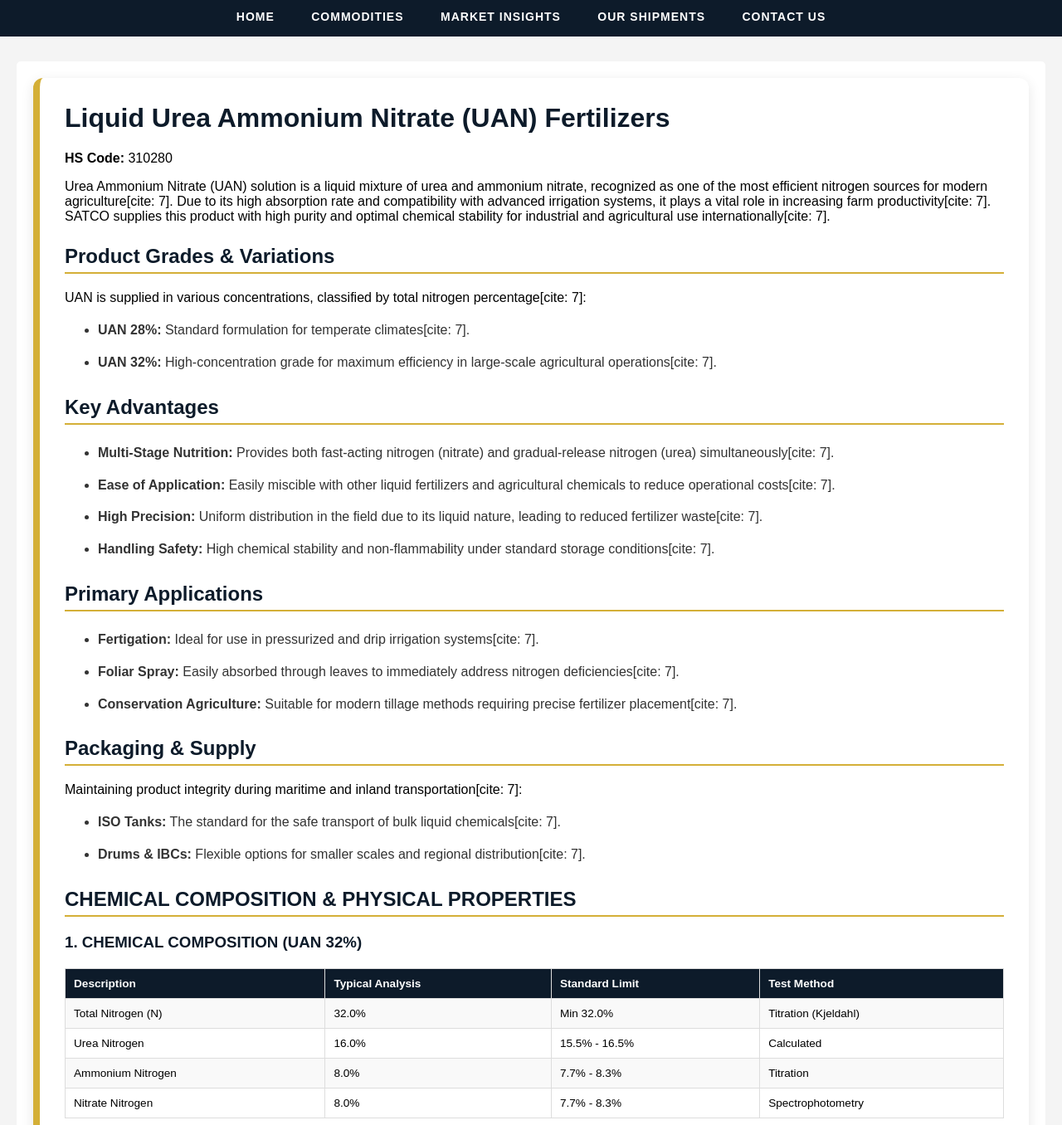
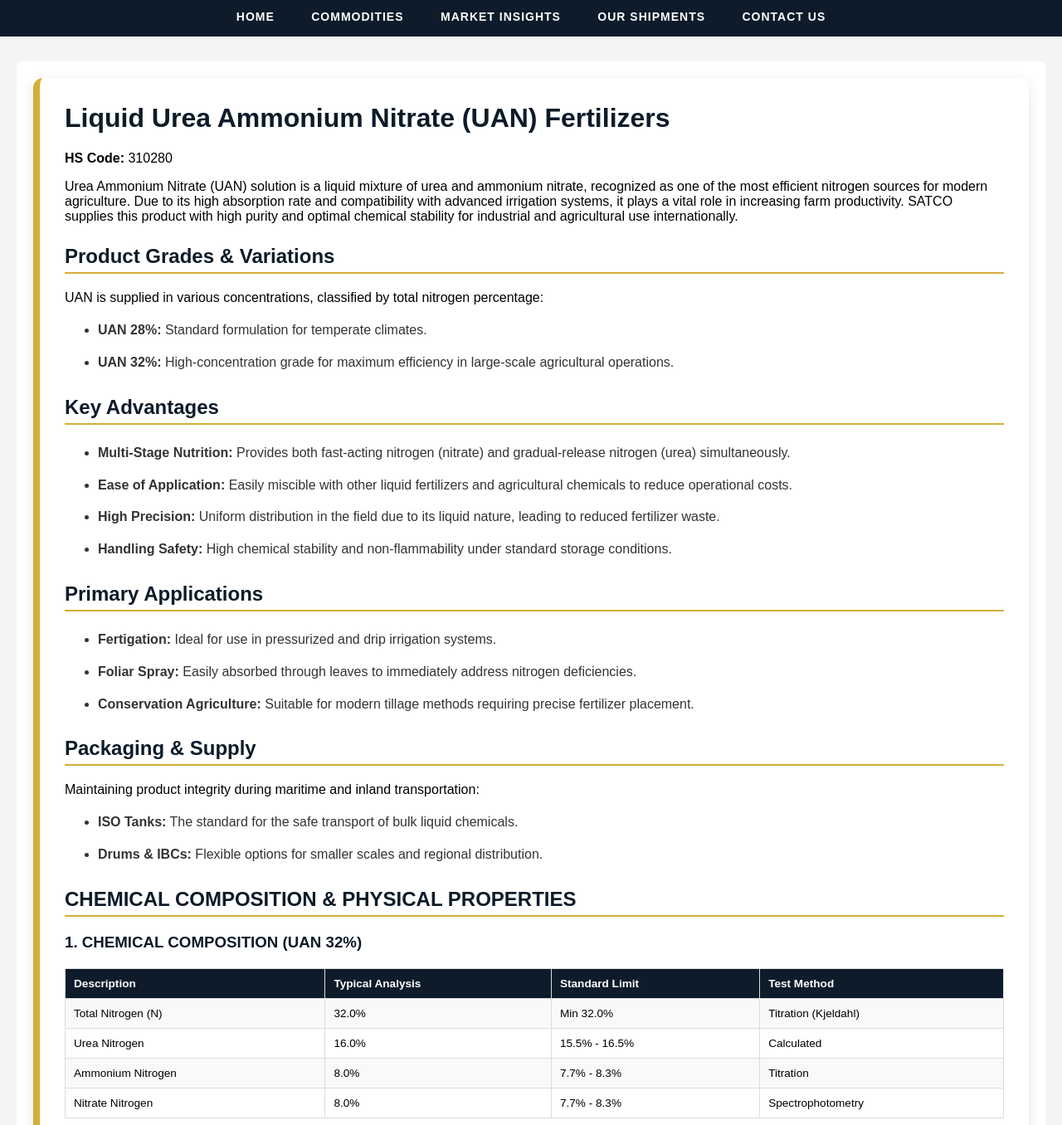
Before and after one commit to satco-petrochemical/satco-petrochemical.github.io, a Jekyll site: the page built from products/uan-fertilizers/index.html, in a window 1280 px wide and 1400 px high, scrolled down 310 px, cut to the strip 44-1400 px from the top of the window. Shown: the whole strip at 83% size. Built offline with Jekyll 4.4.1, drawn with Linux system fonts in a browser that asks for light colours; some of the changed text lies outside the part shown.

Commit message:
Update index.html

```diff
--- a/products/uan-fertilizers/index.html
+++ b/products/uan-fertilizers/index.html
@@ -27,35 +27,35 @@ title: Liquid Urea Ammonium Nitrate (UAN) Fertilizers | SATCO Petrochemical
 <div class="content-card">
   <h1>Liquid Urea Ammonium Nitrate (UAN) Fertilizers</h1>
   <p><b>HS Code:</b> 310280</p>
-  <p>Urea Ammonium Nitrate (UAN) solution is a liquid mixture of urea and ammonium nitrate, recognized as one of the most efficient nitrogen sources for modern agriculture[cite: 7]. Due to its high absorption rate and compatibility with advanced irrigation systems, it plays a vital role in increasing farm productivity[cite: 7]. SATCO supplies this product with high purity and optimal chemical stability for industrial and agricultural use internationally[cite: 7].</p>
+  <p>Urea Ammonium Nitrate (UAN) solution is a liquid mixture of urea and ammonium nitrate, recognized as one of the most efficient nitrogen sources for modern agriculture. Due to its high absorption rate and compatibility with advanced irrigation systems, it plays a vital role in increasing farm productivity. SATCO supplies this product with high purity and optimal chemical stability for industrial and agricultural use internationally.</p>
 
   <h2>Product Grades & Variations</h2>
-  <p>UAN is supplied in various concentrations, classified by total nitrogen percentage[cite: 7]:</p>
+  <p>UAN is supplied in various concentrations, classified by total nitrogen percentage:</p>
   <ul>
-    <li><b>UAN 28%:</b> Standard formulation for temperate climates[cite: 7].</li>
-    <li><b>UAN 32%:</b> High-concentration grade for maximum efficiency in large-scale agricultural operations[cite: 7].</li>
+    <li><b>UAN 28%:</b> Standard formulation for temperate climates.</li>
+    <li><b>UAN 32%:</b> High-concentration grade for maximum efficiency in large-scale agricultural operations.</li>
   </ul>
 
   <h2>Key Advantages</h2>
   <ul>
-    <li><b>Multi-Stage Nutrition:</b> Provides both fast-acting nitrogen (nitrate) and gradual-release nitrogen (urea) simultaneously[cite: 7].</li>
-    <li><b>Ease of Application:</b> Easily miscible with other liquid fertilizers and agricultural chemicals to reduce operational costs[cite: 7].</li>
-    <li><b>High Precision:</b> Uniform distribution in the field due to its liquid nature, leading to reduced fertilizer waste[cite: 7].</li>
-    <li><b>Handling Safety:</b> High chemical stability and non-flammability under standard storage conditions[cite: 7].</li>
+    <li><b>Multi-Stage Nutrition:</b> Provides both fast-acting nitrogen (nitrate) and gradual-release nitrogen (urea) simultaneously.</li>
+    <li><b>Ease of Application:</b> Easily miscible with other liquid fertilizers and agricultural chemicals to reduce operational costs.</li>
+    <li><b>High Precision:</b> Uniform distribution in the field due to its liquid nature, leading to reduced fertilizer waste.</li>
+    <li><b>Handling Safety:</b> High chemical stability and non-flammability under standard storage conditions.</li>
   </ul>
 
   <h2>Primary Applications</h2>
   <ul>
-    <li><b>Fertigation:</b> Ideal for use in pressurized and drip irrigation systems[cite: 7].</li>
-    <li><b>Foliar Spray:</b> Easily absorbed through leaves to immediately address nitrogen deficiencies[cite: 7].</li>
-    <li><b>Conservation Agriculture:</b> Suitable for modern tillage methods requiring precise fertilizer placement[cite: 7].</li>
+    <li><b>Fertigation:</b> Ideal for use in pressurized and drip irrigation systems.</li>
+    <li><b>Foliar Spray:</b> Easily absorbed through leaves to immediately address nitrogen deficiencies.</li>
+    <li><b>Conservation Agriculture:</b> Suitable for modern tillage methods requiring precise fertilizer placement.</li>
   </ul>
 
   <h2>Packaging & Supply</h2>
-  <p>Maintaining product integrity during maritime and inland transportation[cite: 7]:</p>
+  <p>Maintaining product integrity during maritime and inland transportation:</p>
   <ul>
-    <li><b>ISO Tanks:</b> The standard for the safe transport of bulk liquid chemicals[cite: 7].</li>
-    <li><b>Drums & IBCs:</b> Flexible options for smaller scales and regional distribution[cite: 7].</li>
+    <li><b>ISO Tanks:</b> The standard for the safe transport of bulk liquid chemicals.</li>
+    <li><b>Drums & IBCs:</b> Flexible options for smaller scales and regional distribution.</li>
   </ul>
 
   <h2>CHEMICAL COMPOSITION & PHYSICAL PROPERTIES</h2>
@@ -88,5 +88,5 @@ title: Liquid Urea Ammonium Nitrate (UAN) Fertilizers | SATCO Petrochemical
   </table>
 
   <h2>Call to Action</h2>
-  <p>For TDS, Material Safety Data Sheets (MSDS), and competitive export pricing for UAN, please contact the SATCO sales department[cite: 7].</p>
+  <p>For TDS, Material Safety Data Sheets (MSDS), and competitive export pricing for UAN, please contact the SATCO sales department.</p>
 </div>
```
